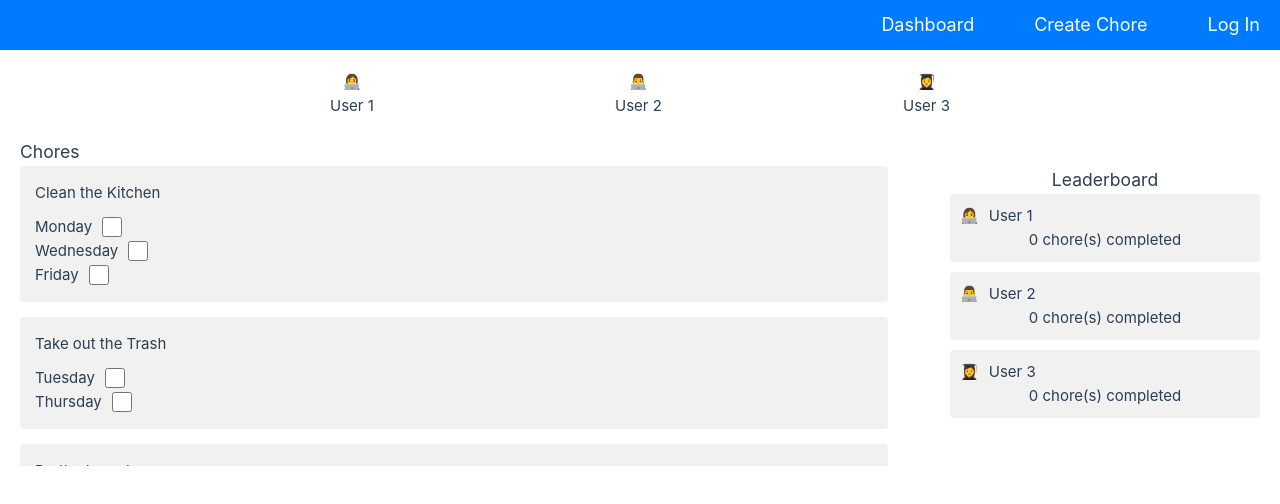
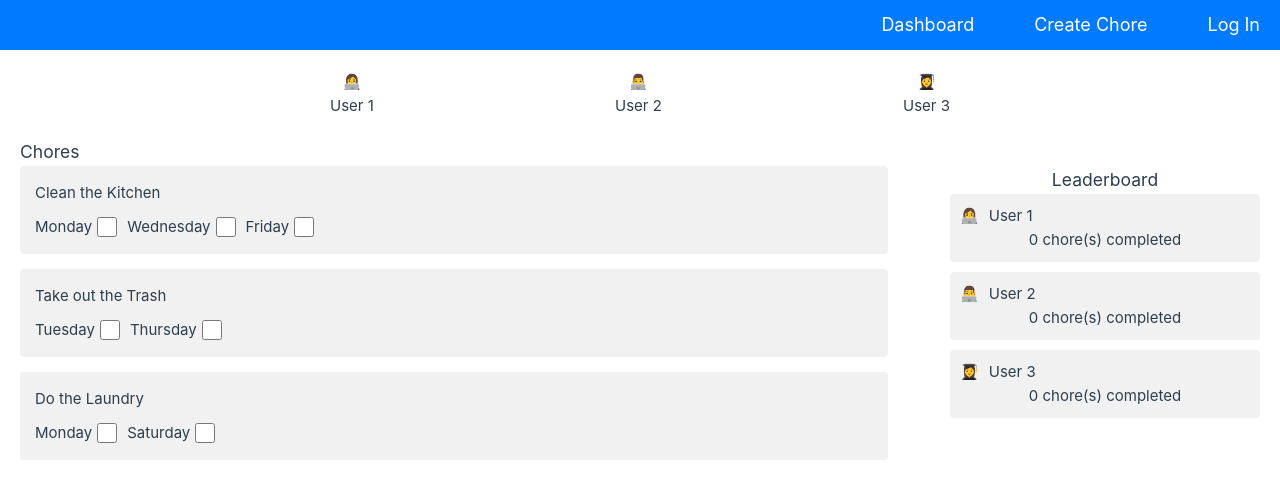
Before and after one commit to 222tia/technical-mockup-implementation, a Vue app: page /Dashboard in a window 1280 px wide. Shown: the top 504 px of the page. Built offline with nearby package versions, Linux system fonts and the light colour scheme.

Commit message:
update display on chore completion

```diff
--- a/src/components/Dashboard.vue
+++ b/src/components/Dashboard.vue
@@ -75,11 +75,7 @@ const handleCheck = (chore, day, user) => {
                 >
                     <h4>{{ chore.name }}</h4>
                     <div class="chore-days">
-                        <div
-                            v-for="day in chore.days"
-                            :key="day"
-                            class="day-checkbox"
-                        >
+                        <div v-for="day in chore.days" :key="day" class="day-checkbox">
                             <label>{{ day }}</label>
                             <input
                             type="checkbox"
@@ -165,13 +161,14 @@ const handleCheck = (chore, day, user) => {
 
 .chore-days {
   display: flex;
-  flex-direction: column;
+  flex-wrap: wrap; /* Allows checkboxes to wrap horizontally when necessary */
+  gap: 10px; /* Space between checkboxes */
 }
 
 .day-checkbox {
   display: flex;
   align-items: center;
-  gap: 10px;
+  gap: 5px; /* Space between checkbox and day label */
 }
 
 .day-checkbox input[type="checkbox"] {
```
